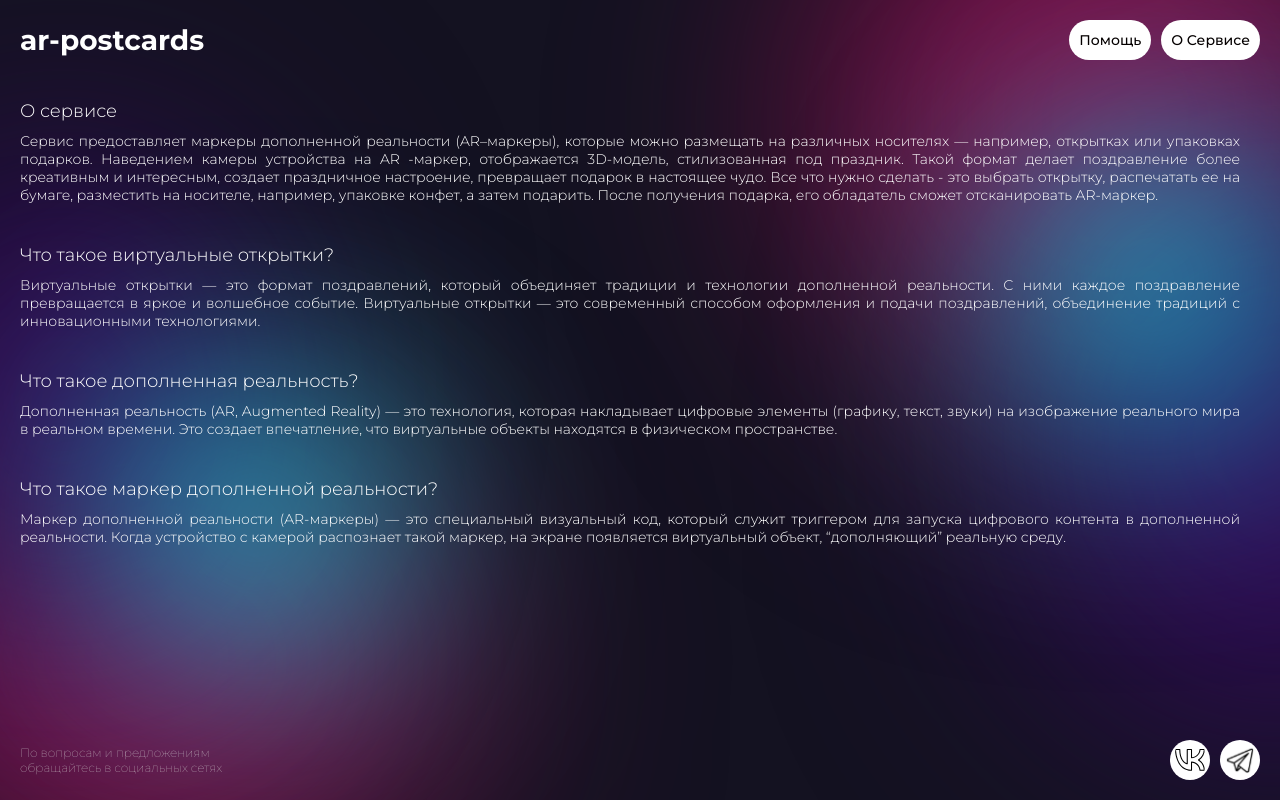
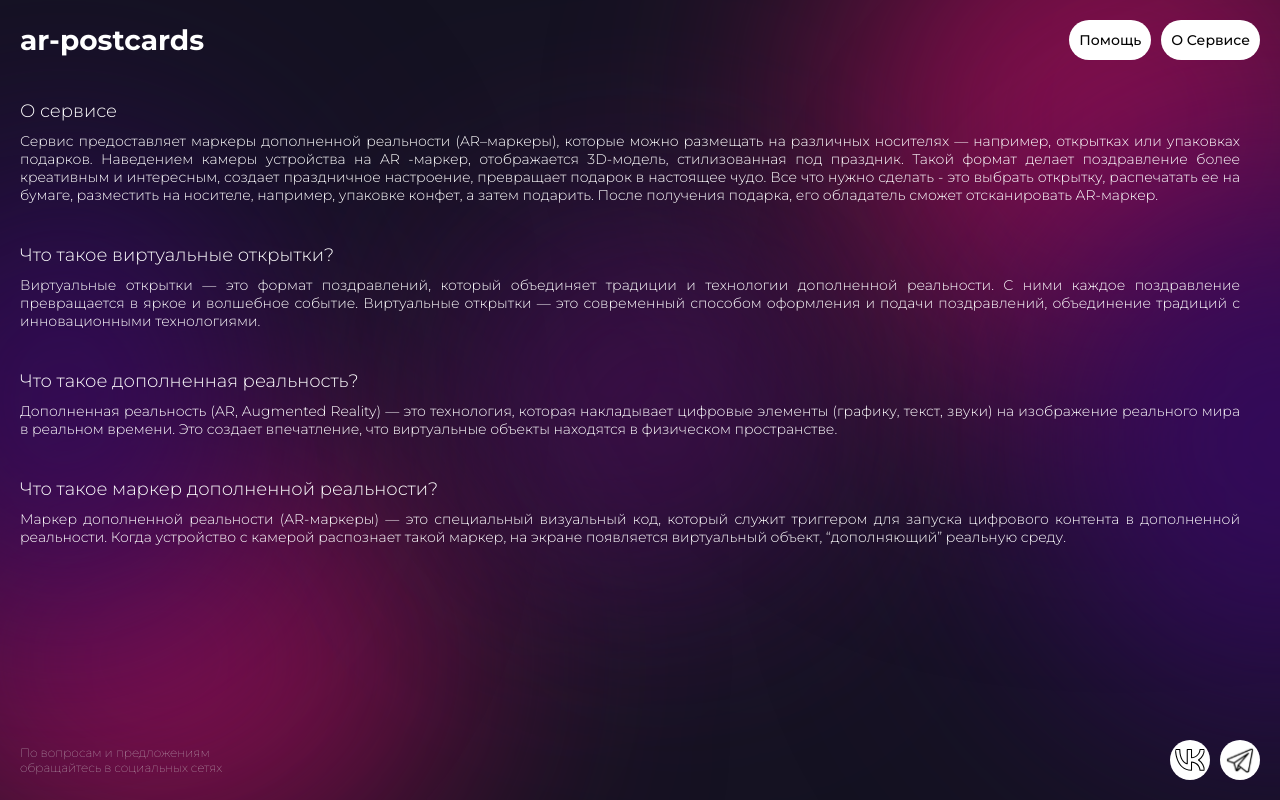
Before and after one commit to dperfiliev/postcards-ar, a Next.js app: page /about in a window 1280 px wide. Built offline with nearby package versions, Linux system fonts and the light colour scheme.

Commit message:
animation

```diff
--- a/src/app/globals.css
+++ b/src/app/globals.css
@@ -1,21 +1,28 @@
 :root {
+  /*
+
   --primary: #fff;
   --secondary: #050000;
   --neutral: #D9D9D9;
 
-  /*
   --bg: #151224;
   --cyan: #0CFFD6;
   --pink: #D91480;
   --purple: #5821A6;
+  --container: rgba(0, 0, 0, 0.2);
+
   */
+
+  --primary: hsl(0, 0%, 100%);
+  --secondary: hsl(0, 0%, 2%);
+  --neutral: hsl(0, 0%, 85%);
 
   --bg: hsl(250, 30%, 10%);
   --cyan: hsl(180, 100%, 50%);
   --pink: hsl(330, 80%, 30%);
   --purple: hsl(270, 80%, 20%);
 
-  --container: rgba(0, 0, 0, 0.2);
+  --container: hsla(0, 0%, 0%, 0.2);
 }
 
 
@@ -104,7 +111,7 @@ a {
   animation: cyan_1 10s infinite ease;
 }
 
-/*
+
 
 @keyframes cyan_1 {
   0%, 100% {
@@ -124,7 +131,7 @@ a {
   }
 }
 
-*/
+
 
 .pink_2 {
   position: absolute;
@@ -168,7 +175,7 @@ a {
   animation: cyan_2 10s infinite ease;
 }
 
-/*
+
 
 @keyframes cyan_2 {
   0%, 100% {
@@ -189,7 +196,7 @@ a {
 }
 
 
-*/
+
 
 /**/
 
```
